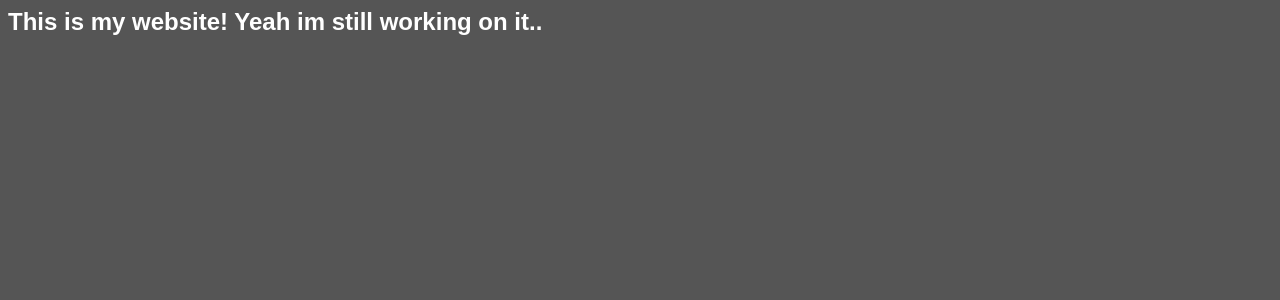
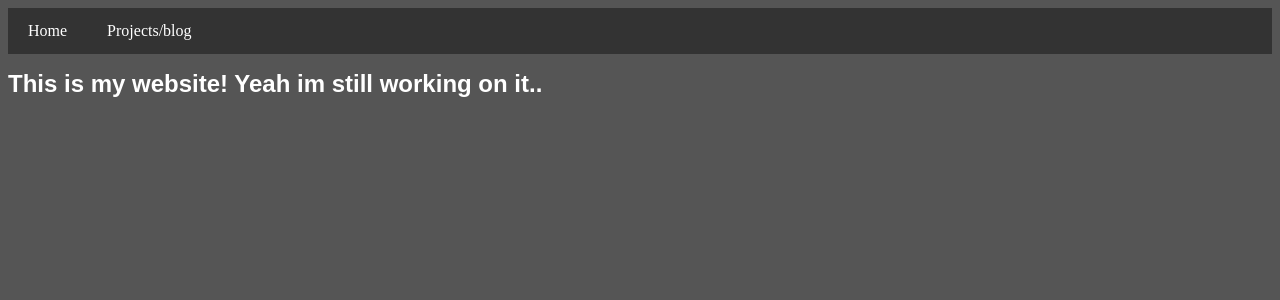
Before and after one commit to Patcybermind/flaskwebsite, a Flask app: page / in a window 1280 px wide. Shown: the top 300 px of the page. Run offline with Flask 3, Linux system fonts and the light colour scheme.

Commit message:
now has a header

```diff
--- a/templates/index.html
+++ b/templates/index.html
@@ -3,9 +3,31 @@
 <link rel="stylesheet" href="{{ url_for('static', filename='css/index.css') }}">
 <title>Patcybermind's website!</title>
 <style>
+  .navbar {
+    background-color: #333;
+    overflow: hidden;
+
+  }
+  .navbar a {
+    float: left;
+    display: block;
+    color: white;
+    text-align: center;
+    padding: 14px 20px;
+    text-decoration: none;
+
+  }
+  .navbar a:hover {
+    background-color: #ddd;
+    color: black;
+  }
 </style>
 </head>
 <body>
+<div class="navbar">
+  <a href="{{ url_for('index') }}">Home</a>
+  <a href="{{ url_for('index') }}">Projects/blog</a>
+</div>
 <h1 class="main-text">This is my website! Yeah im still working on it..</h1>
 </body>
 </html>
```
